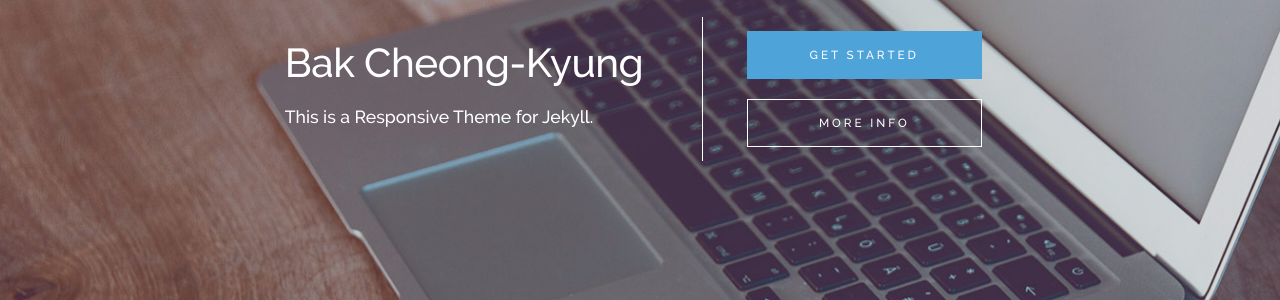
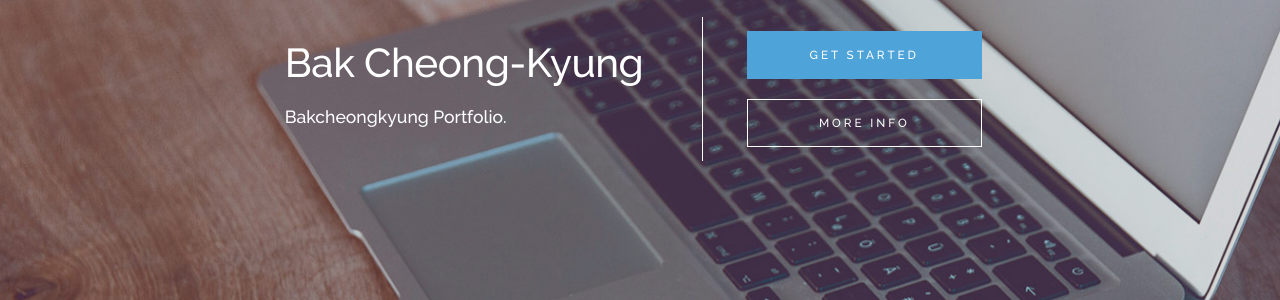
Before and after one commit to BAKCHEONGKYUNG/bakcheongkyung.github.io, a Jekyll site: the page built from default.md, in a window 1280 px wide and 900 px high. Shown: the part 342-642 px from the top of the window. Built offline with Jekyll 4.4.1, drawn with Linux system fonts in a browser that asks for light colours; nearby versions of some CDN libraries.

Commit message:
_config.yml description change

```diff
--- a/_config.yml
+++ b/_config.yml
@@ -12,7 +12,7 @@ rss: /feed.xml
 baseurl: # the subpath of your site, e.g. /blog/
 url: 'https://bakcheongkyung.github.io' # the base hostname & protocol for your site
 description: > # this means to ignore newlines until "baseurl:"
-  This is a Responsive Theme for Jekyll.
+  Bakcheongkyung Portfolio.
 
 # 主题颜色 red/green/blue (default:blue)
 theme_color: blue
```
